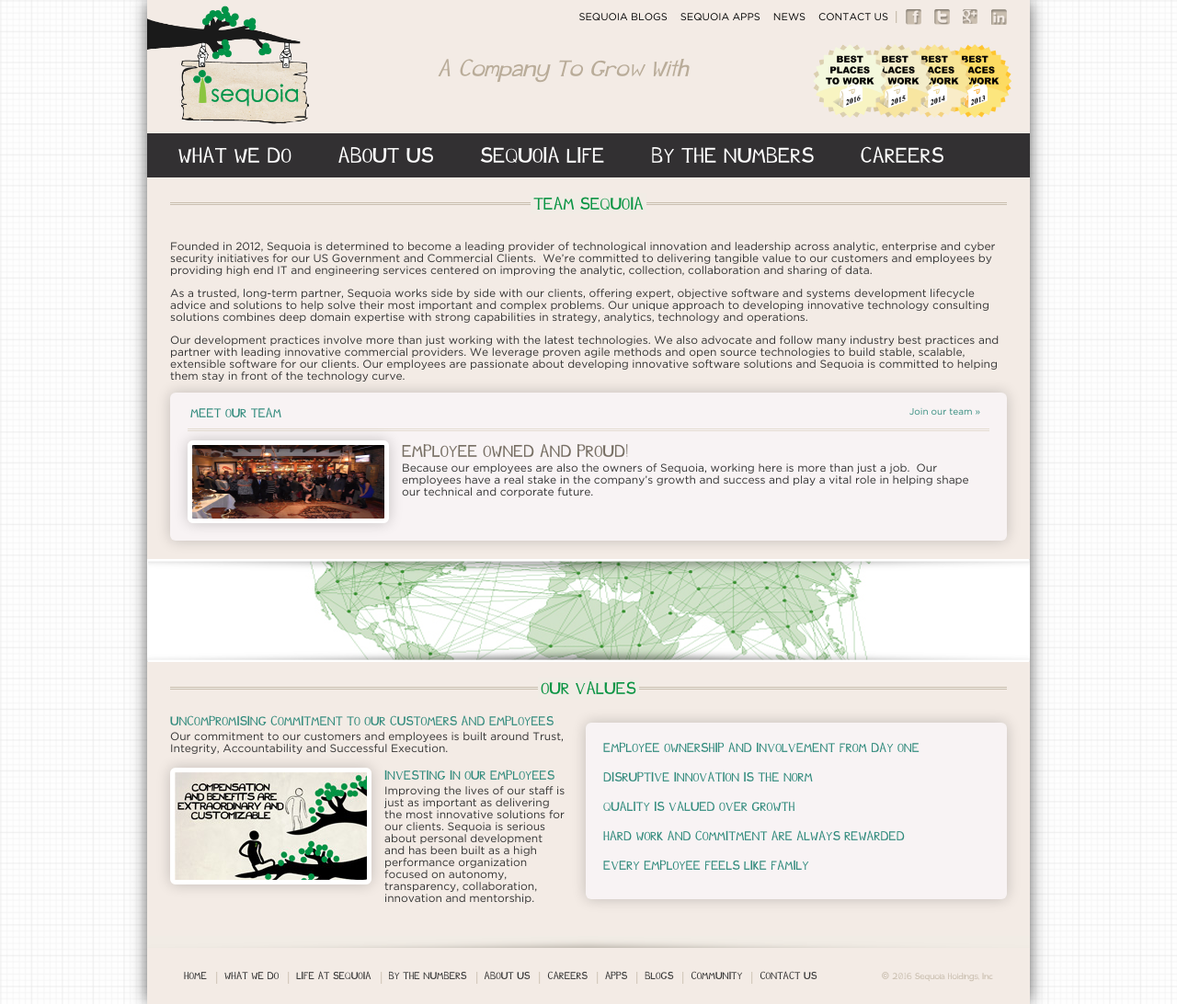
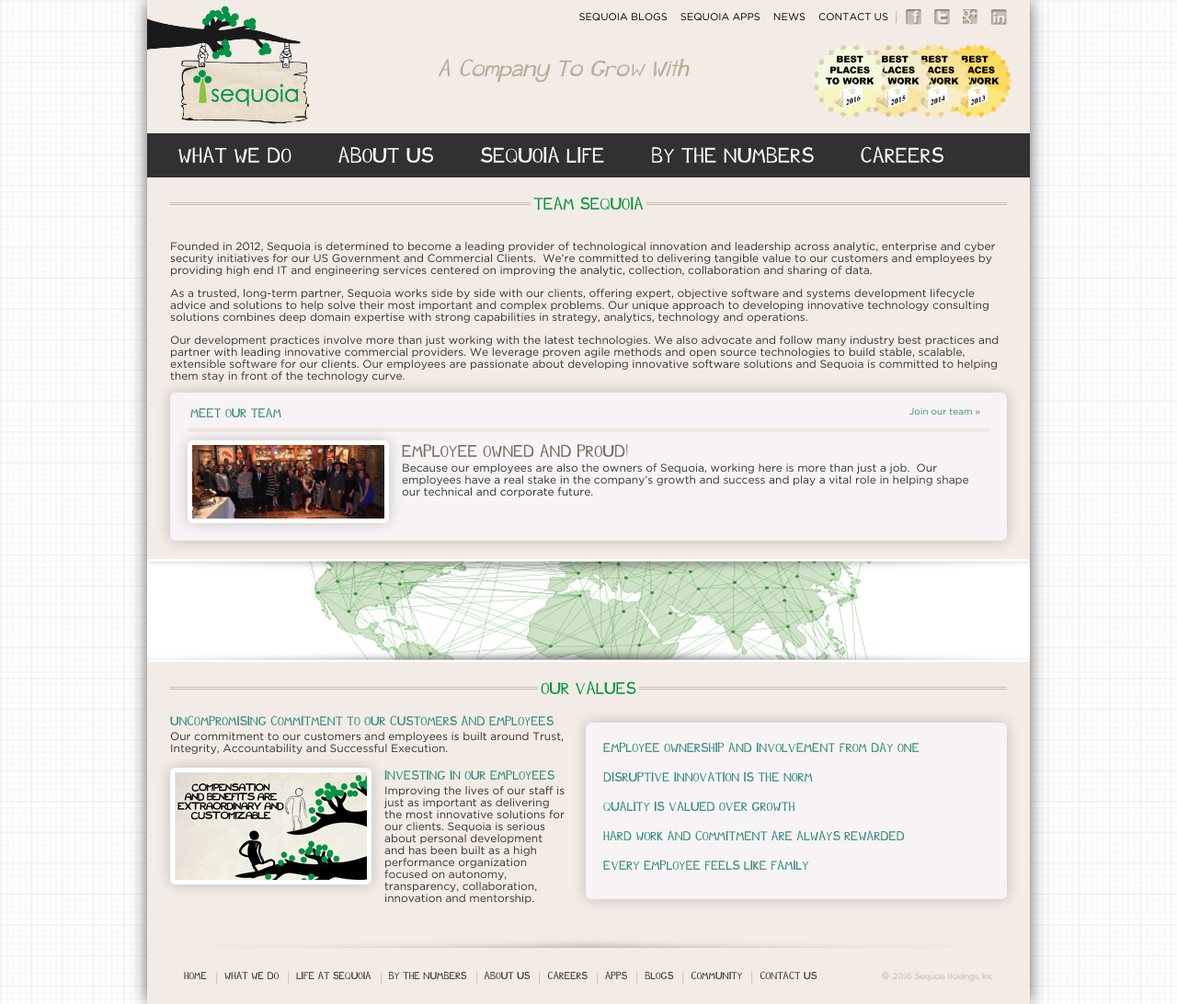
Before and after one commit to sequoiainc/www.sequoiainc.com, a Jekyll site: the page built from team-sequoia/index.html, in a window 1280 px wide. Shown: the whole page at 92% size. Built offline with Jekyll 4.4.1, drawn with Linux system fonts in a browser that asks for light colours.

Commit message:
Update index.html

```diff
--- a/team-sequoia/index.html
+++ b/team-sequoia/index.html
@@ -14,7 +14,7 @@
       <h2 class="team_sequoia-meet_heading">Meet Our Team</h2>
       <a class="team_sequoia-meet_join" href="{{ site.baseurl }}/careers/">Join our team »</a>
     </div>
-       <img width="209" height="80" src="{{ site.baseurl }}/assets/images/sequoia5.jpg" class="team_sequoia-meet_image" alt="Our Team" />
+       <img width="209" height="80" src="{{ site.baseurl }}/assets/images/sequoia8.jpg" class="team_sequoia-meet_image" alt="Our Team" />
 
     <div class="team_sequoia-meet_employee_owned">
       <h3 class="team_sequoia-meet_employee_owned_heading">Employee Owned and Proud!</h3>
```
